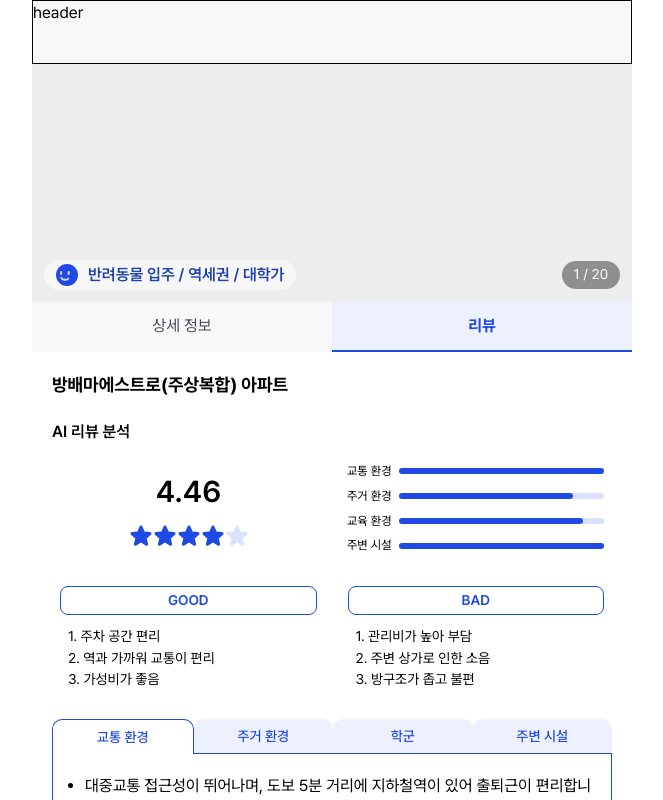
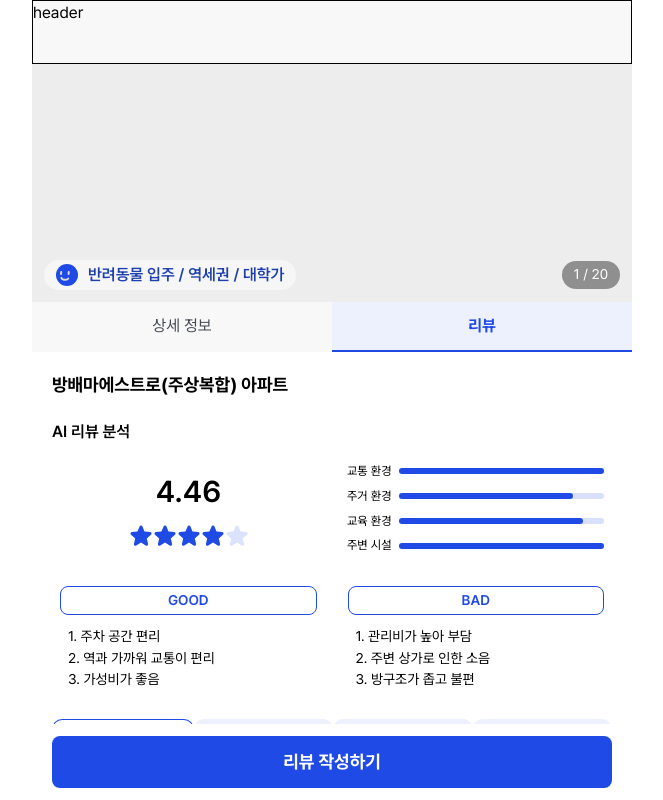
Before and after one commit to FC-DEV3-Final-Project/zoop-frontend, a Next.js app: page /property/1/review in a window 1280 px wide. Shown: the top 800 px of the page, without its empty margins (308-971 px from the left). Built offline with nearby package versions, Linux system fonts and the light colour scheme.

Commit message:
feat: 하단 버튼 반영 및 간단 라우팅

```diff
--- a/src/app/property/[id]/(with-tabs)/review/page.tsx
+++ b/src/app/property/[id]/(with-tabs)/review/page.tsx
@@ -3,13 +3,18 @@
 import { use } from "react";
 import EnvironmentTabs from "@/components/property/review/EnvironmentTabs";
 import ReviewList from "@/components/property/review/ReviewList";
+import { Button } from "@/components/ui/button";
+import { useRouter } from "next/navigation";
 
 const ReviewPage = ({ params }: { params: Promise<{ id: string }> }) => {
   const { id } = use(params);
+  const router = useRouter();
 
   return (
-    <>
-      <div className="flex flex-col gap-6 bg-white p-5">
+    <div className="flex h-full flex-col bg-white">
+      {/* 본문 영역: overflow 스크롤 */}
+      <div className="flex-1 overflow-y-auto">
+        <div className="flex flex-col gap-6 p-5">
           <div className="text-title3 text-black">방배마에스트로(주상복합) 아파트</div>
 
           <div className="flex flex-col gap-4">
@@ -76,7 +81,7 @@
           </div>
         </div>
 
-      <div className="flex justify-between bg-white px-5 py-3">
+        <div className="flex justify-between px-5 py-3">
           <div className="text-body1 text-black">정보 줍줍 54건</div>
           <div className="flex gap-2">
             <button className="text-caption1 text-blue-800-primary">추천순</button>
@@ -84,8 +89,21 @@
             <button className="text-body2 text-gray-600-hint">내 리뷰</button>
           </div>
         </div>
+
         <ReviewList />
-    </>
+      </div>
+
+      {/* 하단 버튼 */}
+      <div className="sticky bottom-0 left-0 w-full bg-white px-5 py-3">
+        <Button
+          variant="default"
+          className="w-full"
+          onClick={() => router.push("/property/111/review/new")}
+        >
+          리뷰 작성하기
+        </Button>
+      </div>
+    </div>
   );
 };
 
--- a/src/app/property/[id]/review/new/page.tsx
+++ b/src/app/property/[id]/review/new/page.tsx
@@ -1,14 +1,20 @@
 "use client";
 
 import { useState } from "react";
+import { useRouter } from "next/navigation";
 import SelectButtonGroup from "@/components/property/review/new/SelectButtonGroup";
 import ReviewTextarea from "@/components/property/review/new/ReviewTextarea";
 import StarRating from "@/components/property/review/new/StarRating";
 import { Button } from "@/components/ui/button";
 
 const NewReviewPage = () => {
+  const router = useRouter();
   const [residence, setResidence] = useState("current");
   const [hasChild, setHasChild] = useState("none");
+
+  const handleSubmit = () => {
+    router.push("/property/${id}/review");
+  };
 
   return (
     <div className="flex h-full flex-col bg-white">
@@ -57,7 +63,7 @@
 
       {/* 하단 버튼 */}
       <div className="sticky bottom-0 left-0 w-full bg-white px-5 py-3">
-        <Button variant="default" className="w-full">
+        <Button variant="default" className="w-full" onClick={handleSubmit}>
           등록하기
         </Button>
       </div>
```
Lines whose indentation alone changed are shown as unchanged.
